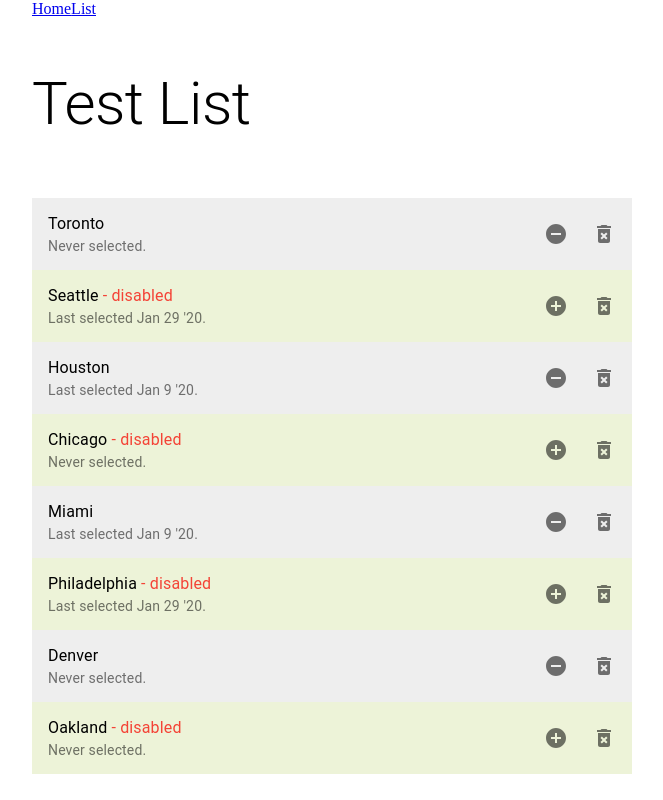
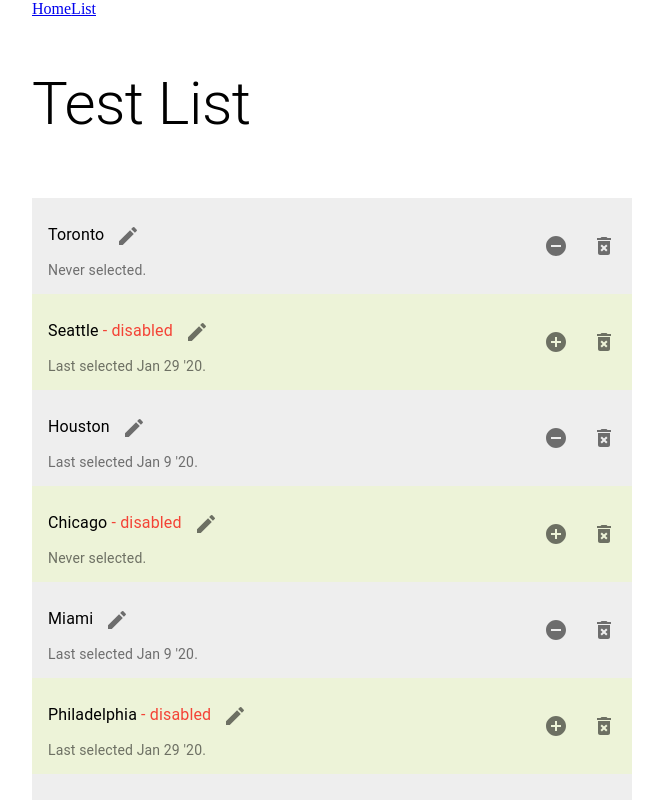
Before and after one commit to leovolving/chagua, a React (Create React App) app: page /list/test in a window 1280 px wide. Shown: the top 800 px of the page, without its empty margins (308-971 px from the left). Built offline with nearby package versions, Linux system fonts and the light colour scheme; the HTML template or start-up script is replaced by a standard one.

Commit message:
edit list item titles

```diff
--- a/src/components/routes/list/ListPage.jsx
+++ b/src/components/routes/list/ListPage.jsx
@@ -9,49 +9,57 @@ const mockList = {
             id: '11',
             lastSelected: null,
             title: 'Toronto',
-            enabled: true
+            enabled: true,
+            editing: false
         },
         {
             id: '12',
             lastSelected: '2020-01-29T00:07:11.687Z',
             title: 'Seattle',
-            enabled: false
+            enabled: false,
+            editing: false
         },
         {
             id: '13',
             lastSelected: '2020-01-09T07:07:11.687Z',
             title: 'Houston',
-            enabled: true
+            enabled: true,
+            editing: false
         },
         {
             id: '14',
             lastSelected: null,
             title: 'Chicago',
-            enabled: false
+            enabled: false,
+            editing: false
         },
         {
             id: '15',
             lastSelected: '2020-01-09T07:07:11.687Z',
             title: 'Miami',
-            enabled: true
+            enabled: true,
+            editing: false
         },
         {
             id: '16',
             lastSelected: '2020-01-29T00:07:11.687Z',
             title: 'Philadelphia',
-            enabled: false
+            enabled: false,
+            editing: false
         },
         {
             id: '17',
             lastSelected: null,
             title: 'Denver',
-            enabled: true
+            enabled: true,
+            editing: false
         },
         {
             id: '18',
             lastSelected: null,
             title: 'Oakland',
-            enabled: false
+            enabled: false,
+            editing: false
         }
     ]
 }
@@ -61,9 +69,22 @@ class ListPage extends React.Component {
         items: mockList.items
     }
 
+    onChangeTitle = (index, value) => {
+        const [...items] = this.state.items;
+        items[index].title = value;
+        this.setState({items});
+        this.onEdit(index);
+    }
+
     onDelete = index => {
         const [...items] = this.state.items;
         items.splice(index, 1);
+        this.setState({items});
+    }
+
+    onEdit = index => {
+        const [...items] = this.state.items;
+        items[index].editing = !items[index].editing;
         this.setState({items});
     }
 
@@ -75,13 +96,19 @@ class ListPage extends React.Component {
 
     render(){
         const {items} = this.state;
+        const actions = {
+            onChangeTitleCallback: this.onChangeTitle,
+            onDeleteCallback: this.onDelete,
+            onEditCallback: this.onEdit,
+            onToggleCallback: this.onToggle
+        }
         return (
             <Fragment>
                 <header>
                     <Typography variant='h2'>{mockList.name}</Typography>
                 </header>
                 <section>
-                    <ChaguaList onDeleteCallback={this.onDelete} onToggleCallback={this.onToggle} items={items} />
+                    <ChaguaList actions={actions} items={items} />
                 </section>
             </Fragment>
         );
--- a/src/components/shared/ChaguaList.jsx
+++ b/src/components/shared/ChaguaList.jsx
@@ -10,17 +10,17 @@ const useStyles = makeStyles(theme => ({
     }
   }));
 
-const ChaguaList = ({items, onDeleteCallback, onToggleCallback}) => {
+const ChaguaList = ({actions, items}) => {
     const classes = useStyles();
 
     return (
         <List className={classes.root}>
             {items.map((i, j) => (
                 <ChaguaListItem
-                    onDeleteCallback={onDeleteCallback}
-                    onToggleCallback={onToggleCallback}
+                    actions={actions}
                     data={i}
                     index={j}
+                    key={j}
                 />
             ))}
         </List>
--- a/src/components/shared/ChaguaListItem.jsx
+++ b/src/components/shared/ChaguaListItem.jsx
@@ -1,4 +1,4 @@
-import React, { Fragment } from 'react';
+import React from 'react';
 import { makeStyles } from '@material-ui/core/styles';
 import moment from 'moment';
 import AddCircleIcon from '@material-ui/icons/AddCircle';
@@ -8,6 +8,8 @@ import RemoveCircleIcon from '@material-ui/icons/RemoveCircle';
 import ListItem from '@material-ui/core/ListItem';
 import ListItemSecondaryAction from '@material-ui/core/ListItemSecondaryAction';
 import ListItemText from '@material-ui/core/ListItemText';
+import ChaguaListItemTitle from './ChaguaListItemTitle';
+import ChaguaListItemTitleEdit from './ChaguaListItemTitleEdit';
 
 const useStyles = makeStyles(theme => ({
     disabledText: {
@@ -23,27 +25,27 @@ const useStyles = makeStyles(theme => ({
     }
   }));
 
-const ChaguaListItem = ({data, index, onDeleteCallback, onToggleCallback}) => {
+const ChaguaListItem = ({actions, data, index}) => {
+    const {onChangeTitleCallback, onDeleteCallback, onEditCallback, onToggleCallback} = actions;
     const classes = useStyles();
-    const {enabled, lastSelected} = data;
+    const {editing, enabled, lastSelected, title} = data;
 
     const onDelete = () => onDeleteCallback(index);
+    const onEdit = () => onEditCallback(index);
+    const onChangeTitle = value => onChangeTitleCallback(index, value)
     const onToggle = () => onToggleCallback(index);
 
     const getSecondaryText = lastSelected => lastSelected
         ? `Last selected ${moment(lastSelected).format("MMM D 'YY")}.`
         : 'Never selected.';
 
-    const getDisabledText = item => (
-        <Fragment>
-            {item.title}
-            {!item.enabled && <span className={classes.disabledText}> - disabled</span>}
-        </Fragment>
-    );
+    const getPrimaryText = item => editing
+        ? <ChaguaListItemTitleEdit onCancel={onEdit} onSubmit={onChangeTitle} title={title} />
+        : <ChaguaListItemTitle enabled={enabled} onEdit={onEdit} title={title} />
 
     return (
         <ListItem ContainerProps={{className: classes.listItem}} key={index}>
-            <ListItemText primary={getDisabledText(data)} secondary={getSecondaryText(lastSelected)} />
+            <ListItemText primary={getPrimaryText(data)} secondary={getSecondaryText(lastSelected)} />
             <ListItemSecondaryAction>
                 <IconButton edge='start' aria-label={enabled ? 'disable' : 'enable'} onClick={onToggle}>
                 {enabled
@@ -52,7 +54,7 @@ const ChaguaListItem = ({data, index, onDeleteCallback, onToggleCallback}) => {
                 }
                 </IconButton>
                 <IconButton edge='end' aria-label='delete' onClick={onDelete}>
-                <DeleteForeverIcon />
+                    <DeleteForeverIcon />
                 </IconButton>
             </ListItemSecondaryAction>
         </ListItem>
--- /dev/null
+++ b/src/components/shared/ChaguaListItemTitle.jsx
@@ -0,0 +1,25 @@
+import React, {Fragment} from 'react';
+import { makeStyles } from '@material-ui/core/styles';
+import IconButton from '@material-ui/core/IconButton';
+import EditIcon from '@material-ui/icons/Edit';
+
+const useStyles = makeStyles(theme => ({
+    disabledText: {
+        color: theme.palette.error.main
+    }
+  }));
+
+const ChaguaListItemTitle = ({enabled, onEdit, title}) => {
+    const classes = useStyles();
+    return (
+        <Fragment>
+            {title}
+            {!enabled && <span className={classes.disabledText}> - disabled</span>}
+            <IconButton edge='end' aria-label='edit' onClick={onEdit}>
+                <EditIcon />
+            </IconButton>
+        </Fragment>
+    );
+}
+
+export default ChaguaListItemTitle;
--- /dev/null
+++ b/src/components/shared/ChaguaListItemTitleEdit.jsx
@@ -0,0 +1,37 @@
+import React from 'react';
+import DoneIcon from '@material-ui/icons/Done';
+import IconButton from '@material-ui/core/IconButton';
+import TextField from '@material-ui/core/TextField';
+
+class ChaguaListItemTitleEdit extends React.Component {
+
+    state = {
+        value: this.props.title
+    }
+
+    handleChange = event => {
+        this.setState({value: event.target.value})
+    }
+
+    handleSubmit = event => {
+        event.preventDefault();
+        const {onSubmit} = this.props;
+        const {value} = this.state;
+        onSubmit(value);
+    }
+
+    render (){
+        const {onCancel} = this.props;
+        const {value} = this.state;
+        return (
+            <form onSubmit={this.handleSubmit} onCancel={onCancel}>
+                <TextField required id="item-title" label='Edit title' onChange={this.handleChange} value={value} />
+                <IconButton edge='end' aria-label='delete' type='submit'>
+                            <DoneIcon />
+                </IconButton>
+            </form>
+        );
+    }
+}
+
+export default ChaguaListItemTitleEdit;
```
